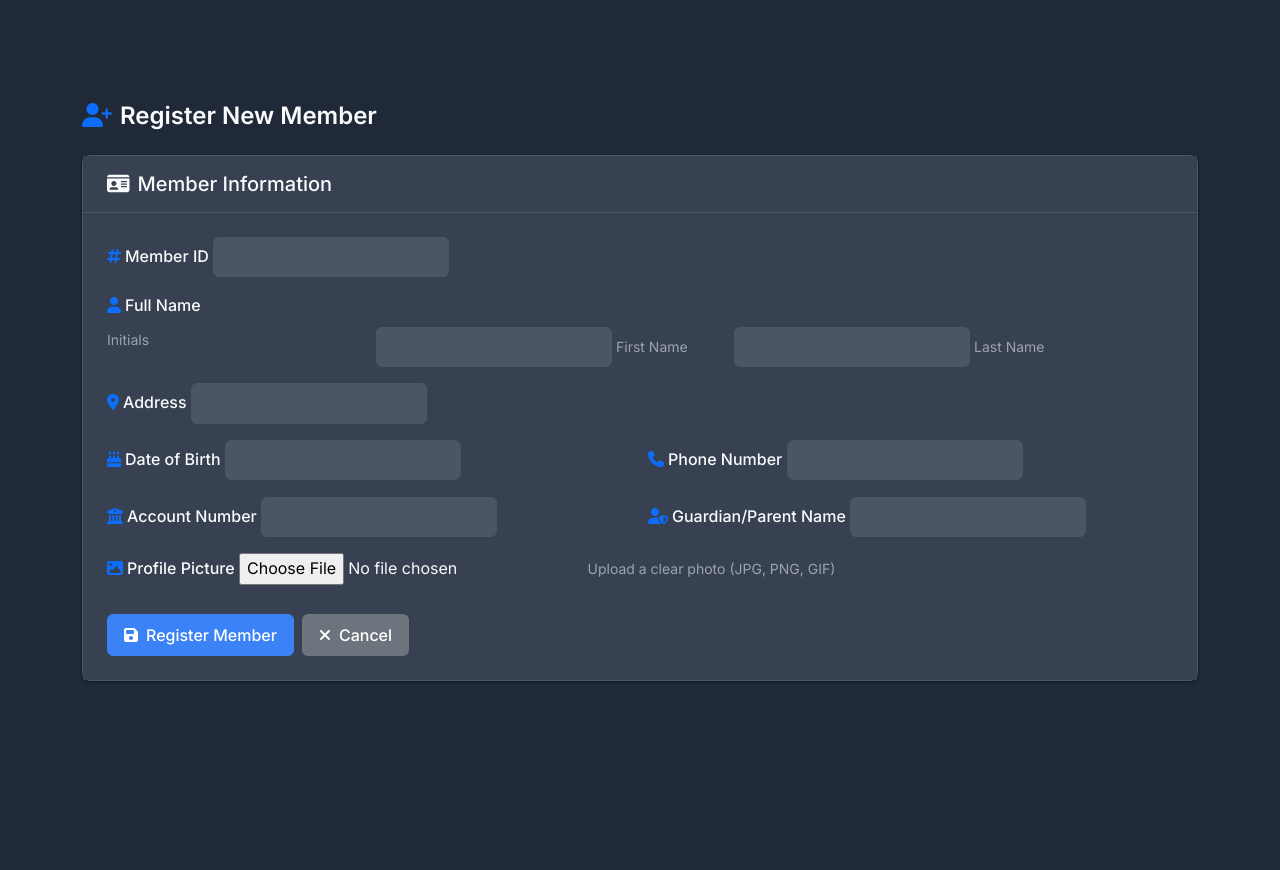
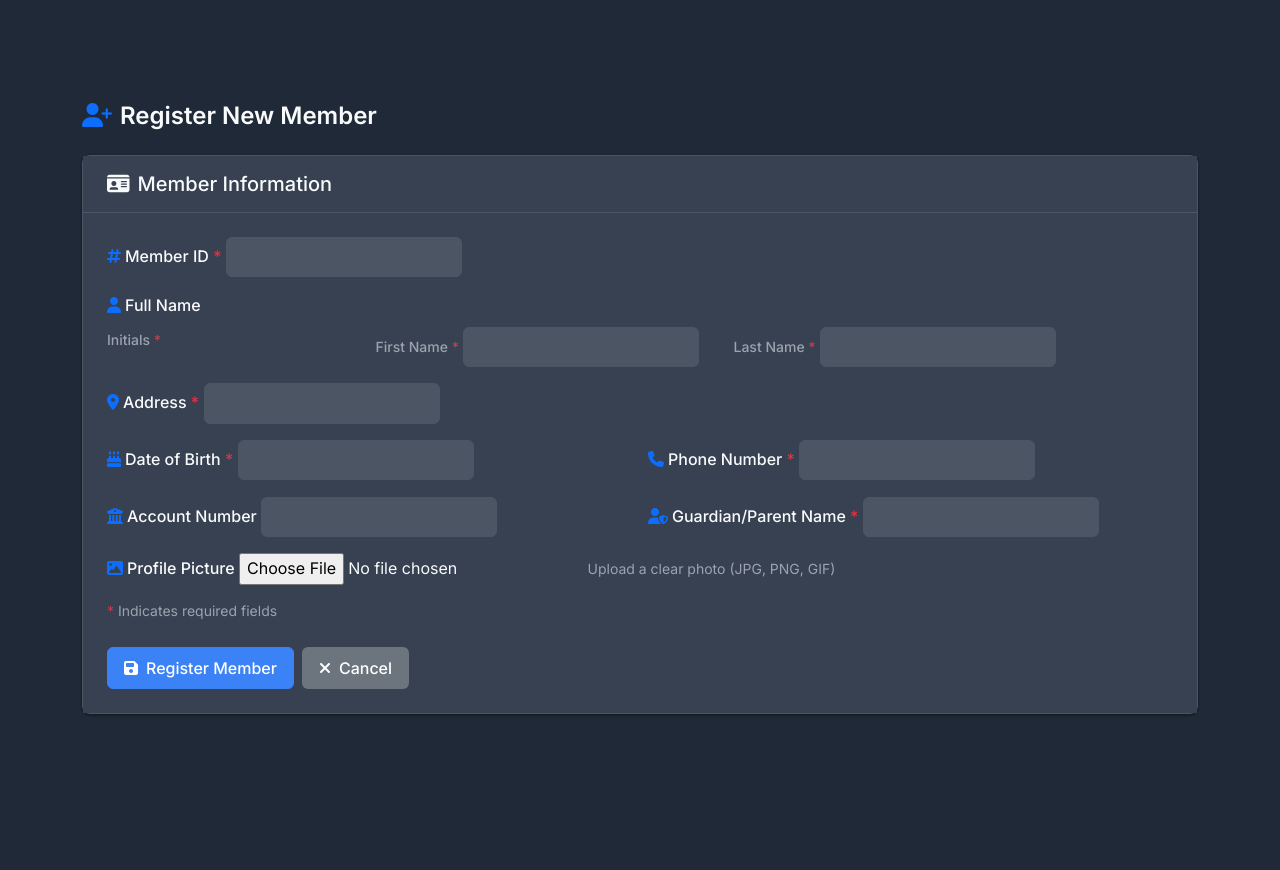
Before and after one commit to nmasnanjana/Membership-Management-System, a Django app: template app/templates/member/register.html in a window 1280 px wide. Run offline with Django 3.2, Linux system fonts and the light colour scheme; the template is opened without the code that fills it: most values are stand-ins (such as "Sample title", 1, 10 or a date in 2020); form fields are guessed from the names that the template uses; some libraries are stand-ins or nearby versions.

Commit message:
feat: Add required field indicators to member registration form
- Add red asterisk (*) to indicate required fields
- Add note explaining required field indicators
- Improve form UX and clarity

```diff
--- a/app/templates/member/register.html
+++ b/app/templates/member/register.html
@@ -50,7 +50,7 @@
                     <div class="row g-3">
                         <div class="col-md-12">
                             <label class="form-label fw-semibold">
-                                <i class="fas fa-hashtag me-1 text-primary"></i>Member ID
+                                <i class="fas fa-hashtag me-1 text-primary"></i>Member ID <span class="text-danger">*</span>
                             </label>
                         {{ form.member_id }}
                             {% if form.member_id.errors %}
@@ -64,37 +64,37 @@
                             </label>
                             <div class="row g-2">
                                 <div class="col-md-3">
+                                    <label class="form-label small text-muted">Initials <span class="text-danger">*</span></label>
                                     {{ form.member_initials }}
-                                    <small class="text-muted">Initials</small>
                                 </div>
                                 <div class="col-md-4">
+                                    <label class="form-label small text-muted">First Name <span class="text-danger">*</span></label>
                                     {{ form.member_first_name }}
-                                    <small class="text-muted">First Name</small>
                                 </div>
                                 <div class="col-md-5">
+                                    <label class="form-label small text-muted">Last Name <span class="text-danger">*</span></label>
                                     {{ form.member_last_name }}
-                                    <small class="text-muted">Last Name</small>
                                 </div>
                         </div>
                     </div>
 
                         <div class="col-md-12">
                             <label class="form-label fw-semibold">
-                                <i class="fas fa-map-marker-alt me-1 text-primary"></i>Address
+                                <i class="fas fa-map-marker-alt me-1 text-primary"></i>Address <span class="text-danger">*</span>
                             </label>
                         {{ form.member_address }}
                     </div>
 
                         <div class="col-md-6">
                             <label class="form-label fw-semibold">
-                                <i class="fas fa-birthday-cake me-1 text-primary"></i>Date of Birth
+                                <i class="fas fa-birthday-cake me-1 text-primary"></i>Date of Birth <span class="text-danger">*</span>
                             </label>
                         {{ form.member_dob }}
                     </div>
 
                         <div class="col-md-6">
                             <label class="form-label fw-semibold">
-                                <i class="fas fa-phone me-1 text-primary"></i>Phone Number
+                                <i class="fas fa-phone me-1 text-primary"></i>Phone Number <span class="text-danger">*</span>
                             </label>
                         {{ form.member_tp_number }}
                     </div>
@@ -104,11 +104,11 @@
                                 <i class="fas fa-university me-1 text-primary"></i>Account Number
                             </label>
                         {{ form.member_acc_number }}
-                    </div>
+                        </div>
 
                         <div class="col-md-6">
                             <label class="form-label fw-semibold">
-                                <i class="fas fa-user-shield me-1 text-primary"></i>Guardian/Parent Name
+                                <i class="fas fa-user-shield me-1 text-primary"></i>Guardian/Parent Name <span class="text-danger">*</span>
                             </label>
                         {{ form.member_guardian_name }}
                     </div>
@@ -120,6 +120,9 @@
                         {{ form.member_profile_picture }}
                             <small class="text-muted">Upload a clear photo (JPG, PNG, GIF)</small>
                         </div>
+                    </div>
+                    <div class="mt-2">
+                        <small class="text-muted"><span class="text-danger">*</span> Indicates required fields</small>
                     </div>
 
                     <div class="mt-4 d-flex gap-2">
```
